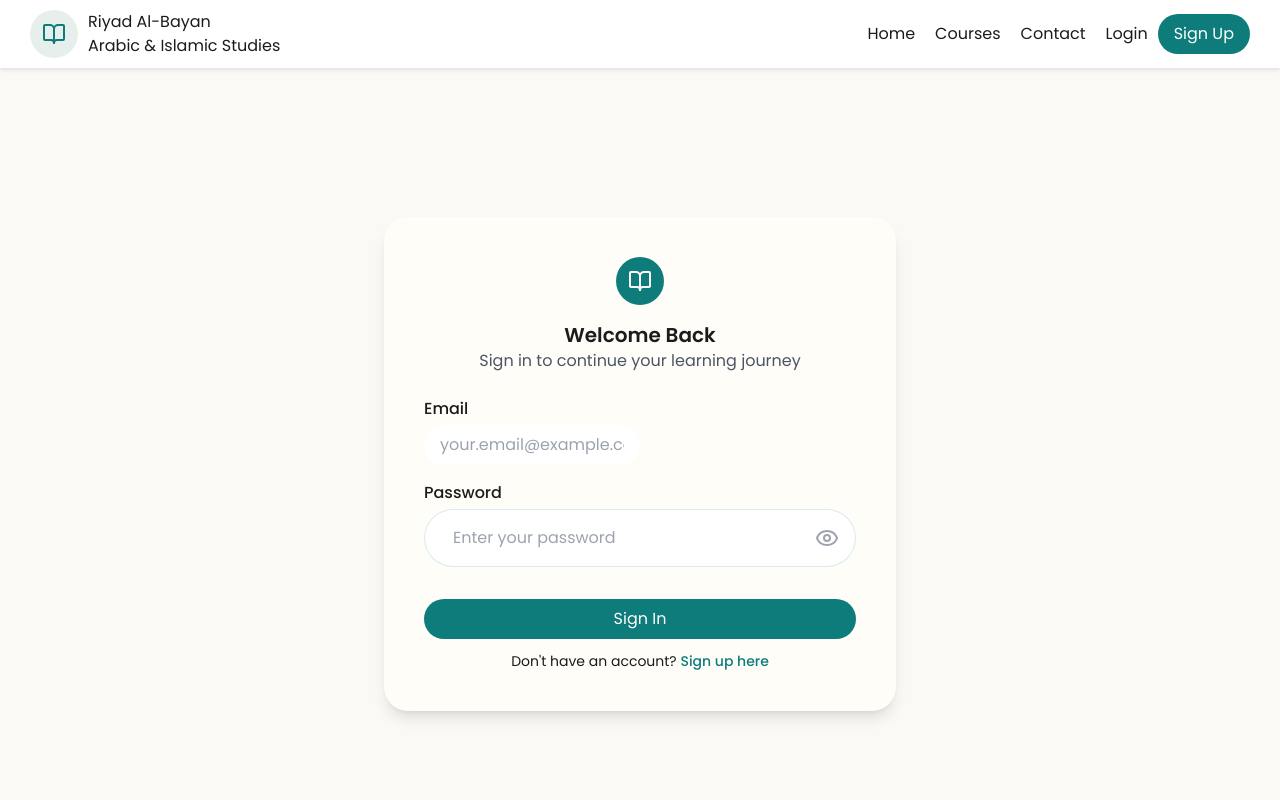
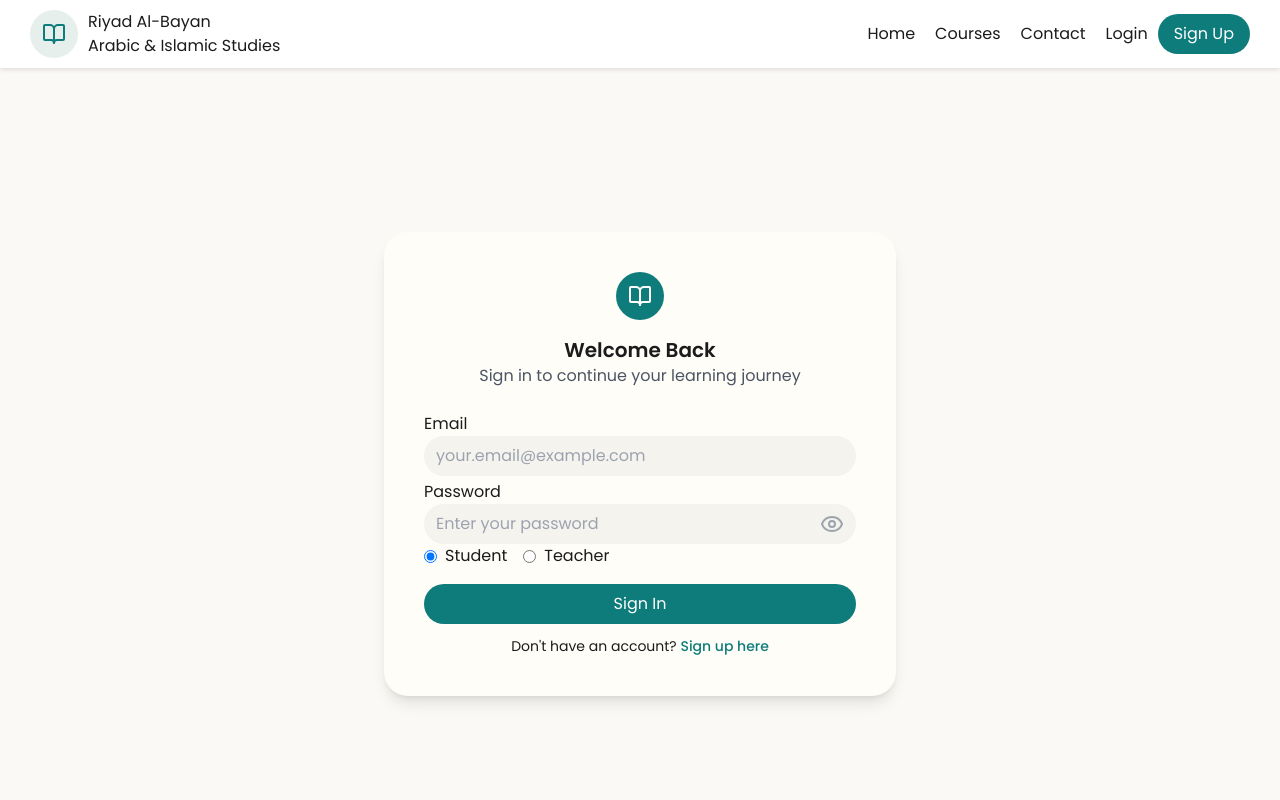
Before and after one commit to YasminMuhamad/Ryiadh-Albayan, a React (Vite) app: page /login in a window 1280 px wide. Shown: the top 800 px of the page. Built offline with nearby package versions, Linux system fonts and the light colour scheme; no server answers.

Commit message:
Completed authentication process for both teacher and student

```diff
--- a/firebase.config.js
+++ b/firebase.config.js
@@ -1,5 +1,5 @@
 // Import the functions you need from the SDKs you need
-import { initializeApp } from "firebase/app";
+import { initializeApp, getApps, getApp } from "firebase/app";
 import { getAnalytics } from "firebase/analytics";
 import { getFirestore  } from "firebase/firestore";
 // TODO: Add SDKs for Firebase products that you want to use
@@ -18,7 +18,7 @@ const firebaseConfig = {
 };
 
 // Initialize Firebase
-const app = initializeApp(firebaseConfig);
+const app = !getApps().length ? initializeApp(firebaseConfig) : getApp();
 const analytics = getAnalytics(app);
 // Initialize Firestore
 const db = getFirestore(app);
--- a/package.json
+++ b/package.json
@@ -18,6 +18,7 @@
     "lucide-react": "^0.553.0",
     "react": "^19.1.1",
     "react-dom": "^19.1.1",
+    "react-hot-toast": "^2.6.0",
     "react-icons": "^5.5.0",
     "react-router-dom": "^7.9.5",
     "recharts": "^3.5.0"
--- a/src/App.jsx
+++ b/src/App.jsx
@@ -1,4 +1,4 @@
-import { BrowserRouter as Router, Routes, Route } from "react-router-dom";
+import { BrowserRouter as Router, Routes, Route, useLocation } from "react-router-dom";
 import { Navbar } from "./components/Navbar";
 import Home from "../src/pages/Home/Home.jsx";
 import Courses from "../src/pages/Courses/Courses.jsx";
@@ -14,21 +14,45 @@ import { AuthProvider } from "../src/context/AuthContext.jsx";
 
 import './styles/globals.css';
 import { AdminShell } from "./components/AdminShell.jsx";
+import { TeacherDashboard } from "./pages/Teacher/Dashboard.jsx";
 
+// -------------------------
+// Layout Component
+// -------------------------
+function Layout({ children }) {
+  const location = useLocation();
+
+  // لو الصفحة من نوع admin → نخفي Footer فقط
+  const isAdminPage = location.pathname.startsWith("/admin");
+
+  return (
+    <>
+      <Navbar />
+
+      <div className="pt-16">
+        {children}
+      </div>
+
+      {!isAdminPage && <Footer />}
+    </>
+  );
+}
 
 export default function App() {
   return (
     <AuthProvider>
       <Router>
-
-        <Navbar />
-        <div className="pt-16">
+        <Layout>
           <Routes>
             <Route path="/" element={<Home />} />
             <Route path="/courses" element={<Courses />} />
             <Route path="/contact" element={<Contact />} />
             <Route path="/login" element={<Login />} />
-          <Route path="/register" element={<Register />} />
+            <Route path="/courses/:id" element={<CourseDetails />} />
+            <Route path="/register" element={<Register />} />
+
+            {/* صفحة الأدمن */}
+            <Route path="/admin/*" element={<AdminShell />} />
 
             {/* صفحة الطالب محمية */}
             <Route
@@ -39,9 +63,16 @@ export default function App() {
                 </ProtectedRoute>
               }
             />
-
+            <Route
+              path="/teacher/dashboard"
+              element={
+                <ProtectedRoute role="teacher">
+                  <TeacherDashboard />
+                </ProtectedRoute>
+              }
+            />
           </Routes>
-        </div>
+        </Layout>
       </Router>
     </AuthProvider>
   );
--- a/src/components/AuthInput.jsx
+++ b/src/components/AuthInput.jsx
@@ -7,15 +7,15 @@ const AuthInput = ({ label, type="text", placeholder, value, onChange }) => {
   placeholder={placeholder}
   value={value}
   onChange={onChange}
-  className="
-    border border-[var(--border)]
-    rounded-full px-4 py-2
-    bg-white
-    outline-none
-    transition
-    focus:ring-1 focus:ring-[var(--primary)]
-    focus:shadow-[0_0_10px_rgba(14,124,123,0.55)]
-  "
+  // className="
+  //   border border-[var(--border)]
+  //   rounded-full px-4 py-2
+  //   bg-white
+  //   outline-none
+  //   transition
+  //   focus:ring-1 focus:ring-[var(--primary)]
+  //   focus:shadow-[0_0_10px_rgba(14,124,123,0.55)]
+  // "
 />
 
     </div>
--- a/src/components/Button.jsx
+++ b/src/components/Button.jsx
@@ -5,7 +5,7 @@ export function Button({ title, onClick, icon: Icon, children, className = "" })
     <button
       type="button"
       onClick={onClick}
-      className={`inline-flex items-center gap-2 px-4 py-2 rounded ${className} min-w-0`}
+      className={`flex  justify-center items-center  gap-2 px-4 py-2 rounded ${className} min-w-0`}
       title={title}
     >
       {Icon && <Icon className="w-5 h-5" />}
--- a/src/components/PasswordInput.jsx
+++ b/src/components/PasswordInput.jsx
@@ -1,48 +1,24 @@
 import React, { useState } from "react";
 import { Eye, EyeOff } from "lucide-react";
 
-const PasswordInput = ({ label, placeholder, value, onChange }) => {
+const PasswordInput = ({ placeholder, value, onChange }) => {
   const [show, setShow] = useState(false);
 
   return (
-    <div className="flex flex-col w-full mb-4">
-      <label className="font-medium text-[var(--foreground)] mb-1">
-        {label}
-      </label>
+    <div className="relative w-full">
+      <input
+        type={show ? "text" : "password"}
+        placeholder={placeholder}
+        value={value}
+        onChange={onChange}
+        className="w-full pr-10 px-3 py-2"
+      />
+
       <div
-        className="
-          flex items-center
-          border border-[var(--border)]
-          rounded-full px-4 py-2 bg-white
-          transition-all
-          focus-within:border-[var(--primary)]
-          focus-within:focus-within:ring-[var(--primary)]
-          focus-within:shadow-[0_0_10px_rgba(14,124,123,0.55)]
-        "
+        className="absolute right-3 top-1/2 transform -translate-y-1/2 cursor-pointer text-gray-400"
+        onClick={() => setShow(!show)}
       >
-        <input
-          type={show ? "text" : "password"}
-          placeholder={placeholder}
-          value={value}
-          onChange={onChange}
-          className="
-            flex-1 outline-none
-            bg-transparent
-            text-[var(--foreground)]
-          "
-        />
-
-        {show ? (
-          <EyeOff
-            className="cursor-pointer text-gray-400"
-            onClick={() => setShow(false)}
-          />
-        ) : (
-          <Eye
-            className="cursor-pointer text-gray-400"
-            onClick={() => setShow(true)}
-          />
-        )}
+        {show ? <EyeOff /> : <Eye />}
       </div>
     </div>
   );
--- a/src/context/AuthContext.jsx
+++ b/src/context/AuthContext.jsx
@@ -1,11 +1,7 @@
 import { createContext, useContext, useEffect, useMemo, useState } from "react";
-import { auth, db } from "../services/firebase";
+import { auth } from "../services/firebase";
 import { onAuthStateChanged, signOut } from "firebase/auth";
-import { doc, getDoc } from "firebase/firestore";
-import {
-  loginUser as loginService,
-  registerUser as registerService,
-} from "../services/authService";
+import { loginUser as loginService, registerUser as registerService } from "../services/authService";
 
 const AuthContext = createContext();
 export const useAuth = () => useContext(AuthContext);
@@ -16,51 +12,22 @@ export function AuthProvider({ children }) {
   const [loading, setLoading] = useState(true);
 
   useEffect(() => {
-    const unsub = onAuthStateChanged(auth, async (u) => {
-      setLoading(true);
-
-      if (!u) {
-        setFirebaseUser(null);
-        setProfile(null);
+    const unsub = onAuthStateChanged(auth, (user) => {
+      setFirebaseUser(user);
       setLoading(false);
-        return;
-      }
-
-      setFirebaseUser(u);
-
-      try {
-        const ref = doc(db, "users", u.uid);
-        const snap = await getDoc(ref);
-
-        if (snap.exists()) {
-          setProfile(snap.data());
-        } else {
-          setProfile({
-            uid: u.uid,
-            fullname: "",
-            email: u.email,
-            role: "student",
     });
-        }
-      } catch (e) {
-        console.warn("AuthContext: error loading profile:", e);
-        setProfile(null);
-      } finally {
-        setLoading(false);
-      }
-    });
-
     return () => unsub();
   }, []);
 
-  const register = async (fullname, email, password) => {
-    const res = await registerService(fullname, email, password);
+  const register = async (fullname, email, password, role = "student") => {
+    const res = await registerService(fullname, email, password, role);
     setProfile(res);
+    setFirebaseUser(auth.currentUser);
     return res;
   };
 
-  const login = async (email, password) => {
-    const res = await loginService(email, password);
+  const login = async (email, password, role = "student") => {
+    const res = await loginService(email, password, role);
     setProfile(res);
     setFirebaseUser(auth.currentUser);
     return res;
@@ -68,23 +35,18 @@ export function AuthProvider({ children }) {
 
   const logout = async () => {
     await signOut(auth);
+    setProfile(null);
     setFirebaseUser(null);
-    setProfile(null);
   };
 
-  const value = useMemo(
-    () => ({
+  const value = useMemo(() => ({
     user: firebaseUser,
     profile,
     loading,
     register,
     login,
     logout,
-    }),
-    [firebaseUser, profile, loading]
-  );
+  }), [firebaseUser, profile, loading]);
 
   return <AuthContext.Provider value={value}>{children}</AuthContext.Provider>;
 }
-
-export default AuthContext;
--- a/src/pages/Auth/Login.jsx
+++ b/src/pages/Auth/Login.jsx
@@ -1,40 +1,75 @@
+// pages/Auth/Login.jsx
 import React, { useState } from "react";
 import AuthLayout from "../../components/AuthLayout";
 import AuthCard from "../../components/AuthCard";
-import AuthInput from "../../components/AuthInput";
-import PasswordInput from "../../components/PasswordInput";
-import PrimaryButton from "../../components/PrimaryButton";
 import { Link, useNavigate } from "react-router-dom";
 import { BookOpen } from "lucide-react";
 import { useAuth } from "../../context/AuthContext";
+import { Button } from "../../components/Button";
+import PasswordInput from "../../components/PasswordInput";
 import toast from "react-hot-toast";
+
 
 const Login = () => {
   const [email, setEmail] = useState("");
   const [pass, setPass] = useState("");
   const [loading, setLoading] = useState(false);
+  const [role, setRole] = useState("student");
+  const [errors, setErrors] = useState({ email: "", pass: "" });
 
   const { login } = useAuth();
   const navigate = useNavigate();
+  const emailRegex = /^[^\s@]+@[^\s@]+\.[^\s@]+$/;
+
+  const validateField = (name, value) => {
+    let message = "";
+    switch (name) {
+      case "email":
+        if (!value || !value.trim()) message = "Email is required";
+        else if (!emailRegex.test(value.trim())) message = "Invalid email format";
+        break;
+      case "pass":
+        if (!value || !value.trim()) message = "Password is required";
+        break;
+      default:
+        break;
+    }
+    setErrors((prev) => ({ ...prev, [name]: message }));
+    return message === "";
+  };
+
+  const handleEmailChange = (e) => {
+    setEmail(e.target.value);
+    if (errors.email) validateField("email", e.target.value);
+  };
+
+  const handlePassChange = (e) => {
+    setPass(e.target.value);
+    if (errors.pass) validateField("pass", e.target.value);
+  };
+
+  const handleBlur = (field) => {
+    if (field === "email") validateField("email", email);
+    if (field === "pass") validateField("pass", pass);
+  };
 
   const handleLogin = async () => {
-    if (!email || !pass) {
-      toast.error("Please enter email and password");
-      return;
-    }
+    if (!validateField("email", email) || !validateField("pass", pass)) return;
 
     try {
       setLoading(true);
+      const userData = await login(email.trim().toLowerCase(), pass, role);
 
-      const userData = await login(email.trim().toLowerCase(), pass);
-      toast.success("Signed in successfully");
-
-      if (userData.role === "admin") navigate("/admin/dashboard");
-      else if (userData.role === "student") navigate("/student/profile");
-      else navigate("/teacher");
-
+      if (role === "teacher") {
+        toast.success("Teacher login successful");
+        navigate("/teacher/dashboard"); // ممكن تغيري لو عايزة
+      } else {
+        toast.success("Student login successful");
+        navigate("/student/profile");
+      }
     } catch (err) {
-      toast.error(err.message || "Login failed");
+      console.error("Login failed:", err);
+      toast.error(err.message || "Email or password is incorrect");
     } finally {
       setLoading(false);
     }
@@ -52,10 +87,61 @@ const Login = () => {
           <p className="text-gray-600 mb-6">Sign in to continue your learning journey</p>
         </div>
 
-        <AuthInput label="Email" placeholder="your.email@example.com" value={email} onChange={(e) => setEmail(e.target.value)} />
-        <PasswordInput label="Password" placeholder="Enter your password" value={pass} onChange={(e) => setPass(e.target.value)} />
+        <label htmlFor="email">Email</label>
+        <input
+          id="email"
+          type="email"
+          placeholder="your.email@example.com"
+          value={email}
+          onChange={handleEmailChange}
+          onBlur={() => handleBlur("email")}
+          className={`${errors.email ? "border-red-500 border-2" : "border border-gray-300"} px-3 py-2 mb-1 w-full`}
+        />
+        {errors.email && <p className="text-red-500 text-sm mb-2">{errors.email}</p>}
 
-        <PrimaryButton text={loading ? "Signing In..." : "Sign In"} onClick={handleLogin} disabled={loading} />
+        <label htmlFor="password">Password</label>
+        <PasswordInput
+          id="password"
+          placeholder="Enter your password"
+          value={pass}
+          onChange={handlePassChange}
+          onBlur={() => handleBlur("pass")}
+          className={`${errors.pass ? "border-red-500 border-2" : "border border-gray-300"} px-3 py-2 mb-1 w-full`}
+        />
+        {errors.pass && <p className="text-red-500 text-sm mb-2">{errors.pass}</p>}
+
+        <div className="flex gap-4 mb-4">
+          <label className="flex items-center gap-2">
+            <input
+              type="radio"
+              name="role"
+              value="student"
+              checked={role === "student"}
+              onChange={() => setRole("student")}
+              className="form-radio"
+            />
+            Student
+          </label>
+
+          <label className="flex items-center gap-2">
+            <input
+              type="radio"
+              name="role"
+              value="teacher"
+              checked={role === "teacher"}
+              onChange={() => setRole("teacher")}
+              className="form-radio"
+            />
+            Teacher
+          </label>
+        </div>
+
+        <Button
+          className="btn-primary w-full mt-4"
+          title={loading ? "Signing In..." : "Sign In"}
+          onClick={handleLogin}
+          disabled={loading}
+        />
 
         <p className="text-center mt-3 text-sm">
           Don't have an account? <Link to="/register" className="text-[var(--primary)] font-medium">Sign up here</Link>
--- a/src/pages/Auth/RegisterStudent.jsx
+++ b/src/pages/Auth/RegisterStudent.jsx
@@ -1,53 +1,74 @@
 import React, { useState } from "react";
 import AuthLayout from "../../components/AuthLayout";
 import AuthCard from "../../components/AuthCard";
-import AuthInput from "../../components/AuthInput";
 import PasswordInput from "../../components/PasswordInput";
-import PrimaryButton from "../../components/PrimaryButton";
 import { Link, useNavigate } from "react-router-dom";
 import { BookOpen } from "lucide-react";
 import { useAuth } from "../../context/AuthContext";
+import { Button } from "../../components/Button";
 import toast from "react-hot-toast";
 
-const RegisterStudent = () => {
+const Register = () => {
   const [fullname, setFullname] = useState("");
   const [email, setEmail] = useState("");
   const [pass, setPass] = useState("");
   const [confirmPass, setConfirmPass] = useState("");
+  const [errors, setErrors] = useState({ fullname: "", email: "", pass: "", confirmPass: "" });
   const [loading, setLoading] = useState(false);
 
   const { register } = useAuth();
   const navigate = useNavigate();
+  const emailRegex = /^[^\s@]+@[^\s@]+\.[^\s@]+$/;
+
+  const validateField = (name, value) => {
+    let message = "";
+    switch (name) {
+      case "fullname":
+        if (!value.trim()) message = "Full name is required";
+        break;
+      case "email":
+        if (!value.trim()) message = "Email is required";
+        else if (!emailRegex.test(value.trim())) message = "Invalid email format";
+        break;
+      case "pass":
+        if (!value.trim()) message = "Password is required";
+        break;
+      case "confirmPass":
+        if (value !== pass) message = "Passwords do not match";
+        break;
+      default:
+        break;
+    }
+    setErrors(prev => ({ ...prev, [name]: message }));
+    return message === "";
+  };
+
+  const handleBlur = (field) => {
+    if (field === "fullname") validateField("fullname", fullname);
+    if (field === "email") validateField("email", email);
+    if (field === "pass") validateField("pass", pass);
+    if (field === "confirmPass") validateField("confirmPass", confirmPass);
+  };
 
   const handleRegister = async () => {
-    const cleanEmail = email.trim().toLowerCase();
-
-    if (!fullname || !cleanEmail || !pass || !confirmPass) {
-      toast.error("Please fill all fields");
-      return;
-    }
-
-    if (!/^[^\s@]+@[^\s@]+\.[^\s@]+$/.test(cleanEmail)) {
-      toast.error("Invalid email format");
-      return;
-    }
-
-    if (pass !== confirmPass) {
-      toast.error("Passwords do not match");
-      return;
-    }
+    let hasError = false;
+    if (!validateField("fullname", fullname)) hasError = true;
+    if (!validateField("email", email)) hasError = true;
+    if (!validateField("pass", pass)) hasError = true;
+    if (!validateField("confirmPass", confirmPass)) hasError = true;
+    if (hasError) return;
 
     try {
-      setLoading(true);
-      const userData = await register(fullname, cleanEmail, pass);
-      toast.success("Account created successfully");
-
-      if (userData.role === "admin") navigate("/admin/dashboard");
-      else if (userData.role === "student") navigate("/student/profile");
-      else navigate("/teacher");
-
+      const userData = await register(fullname, email.trim().toLowerCase(), pass, "student");
+      toast.success("Account created successfully!");
+      navigate("/student/profile");
     } catch (err) {
-      toast.error(err.message || "Registration failed");
+      if (err.code === "auth/email-already-in-use") {
+        toast.error("This email is already registered. Try logging in.");
+      } else {
+        toast.error(err.message || "Registration failed!");
+      }
+      console.error("Registration failed:", err);
     } finally {
       setLoading(false);
     }
@@ -60,25 +81,65 @@ const RegisterStudent = () => {
           <div className="w-12 h-12 bg-[var(--primary)] rounded-full flex items-center justify-center mb-4 text-white text-xl">
             <BookOpen />
           </div>
-
           <h2 className="text-xl font-semibold">Create an Account</h2>
           <p className="text-gray-600 mb-6">Join the learning platform now!</p>
         </div>
 
-        <AuthInput label="Full Name" placeholder="Enter your full name" value={fullname} onChange={(e) => setFullname(e.target.value)} />
-        <AuthInput label="Email" placeholder="your.email@example.com" value={email} onChange={(e) => setEmail(e.target.value)} />
-        <PasswordInput label="Password" placeholder="Create your password" value={pass} onChange={(e) => setPass(e.target.value)} />
-        <PasswordInput label="Confirm Password" placeholder="Confirm your password" value={confirmPass} onChange={(e) => setConfirmPass(e.target.value)} />
+        <label>Full Name</label>
+        <input
+          type="text"
+          placeholder="Enter your full name"
+          value={fullname}
+          onChange={(e) => setFullname(e.target.value)}
+          onBlur={() => handleBlur("fullname")}
+          className={`${errors.fullname ? "border-red-500 border-2" : "border border-gray-300"} px-3 py-2 mb-1 w-full`}
+        />
+        {errors.fullname && <p className="text-red-500 text-sm mb-2">{errors.fullname}</p>}
 
-        <PrimaryButton text={loading ? "Creating account..." : "Sign Up"} onClick={handleRegister} disabled={loading} />
+        <label>Email</label>
+        <input
+          type="email"
+          placeholder="your.email@example.com"
+          value={email}
+          onChange={(e) => setEmail(e.target.value)}
+          onBlur={() => handleBlur("email")}
+          className={`${errors.email ? "border-red-500 border-2" : "border border-gray-300"} px-3 py-2 mb-1 w-full`}
+        />
+        {errors.email && <p className="text-red-500 text-sm mb-2">{errors.email}</p>}
+
+        <label>Password</label>
+        <PasswordInput
+          placeholder="Enter your password"
+          value={pass}
+          onChange={(e) => setPass(e.target.value)}
+          onBlur={() => handleBlur("pass")}
+          className={`${errors.pass ? "border-red-500 border-2" : "border border-gray-300"} px-3 py-2 mb-1 w-full`}
+        />
+        {errors.pass && <p className="text-red-500 text-sm mb-2">{errors.pass}</p>}
+
+        <label>Confirm Password</label>
+        <PasswordInput
+          placeholder="Confirm your password"
+          value={confirmPass}
+          onChange={(e) => setConfirmPass(e.target.value)}
+          onBlur={() => handleBlur("confirmPass")}
+          className={`${errors.confirmPass ? "border-red-500 border-2" : "border border-gray-300"} px-3 py-2 mb-1 w-full`}
+        />
+        {errors.confirmPass && <p className="text-red-500 text-sm mb-2">{errors.confirmPass}</p>}
+
+        <Button
+          className="btn-primary w-full mt-4"
+          title={loading ? "Creating account..." : "Sign Up"}
+          onClick={handleRegister}
+          disabled={loading}
+        />
 
         <p className="text-center mt-3 text-sm">
-          Already have an account?{" "}
-          <Link to="/login" className="text-[var(--primary)] font-medium">Sign in here</Link>
+          Already have an account? <Link to="/login" className="text-[var(--primary)] font-medium">Sign in here</Link>
         </p>
       </AuthCard>
     </AuthLayout>
   );
 };
 
-export default RegisterStudent;
+export default Register;
--- a/src/pages/Teacher/Dashboard.jsx
+++ b/src/pages/Teacher/Dashboard.jsx
@@ -0,0 +1,5 @@
+import React from "react";
+
+export function TeacherDashboard(){
+    return <h1>Teacher Dashboard</h1>;
+}
```
Also changed, not shown: src/services/authService.js (+29 -64 lines), 1 other file (tests, documents, lock files or other folders). Lines whose indentation alone changed are shown as unchanged.
